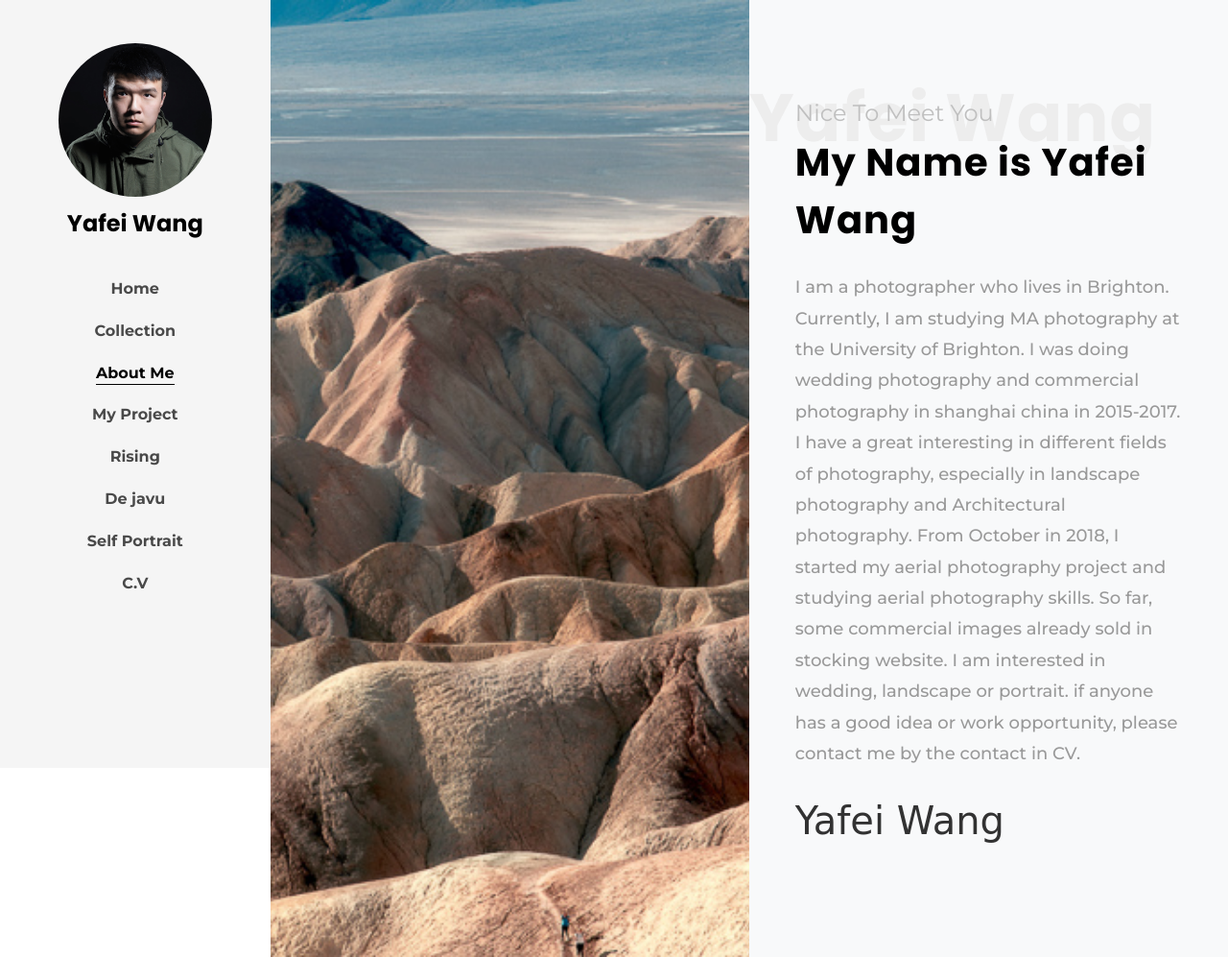
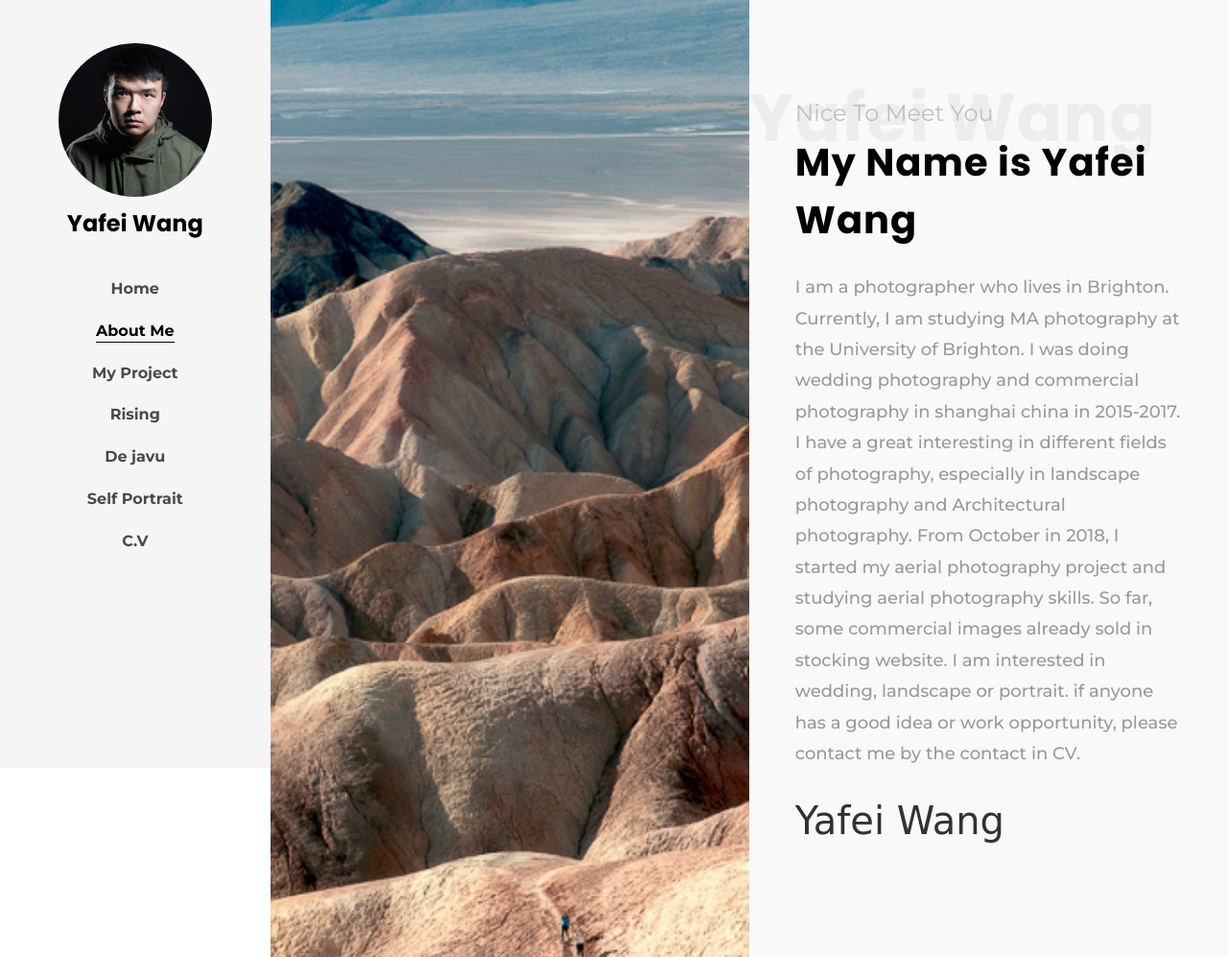
Before and after one commit to 07594321526/yafei, a website: page about.html in a window 1280 px wide. Shown: the whole page at 96% size. Drawn offline with Linux system fonts and the light colour scheme; some packages are replaced by stand-ins of ours; no server answers; a web font is replaced by a local one.

Commit message:
Update about.html

```diff
--- a/about.html
+++ b/about.html
@@ -38,7 +38,6 @@
         <nav id="colorlib-main-menu" role="navigation">
             <ul>
                 <li><a href="index.html">Home</a></li>
-                <li><a href="collection.html">Collection</a></li>
                 <li class="colorlib-active"><a href="about.html">About Me</a></li>
                 <li id="project_tab"><a>My Project</a></li>
                 <div id="project_content">
```
